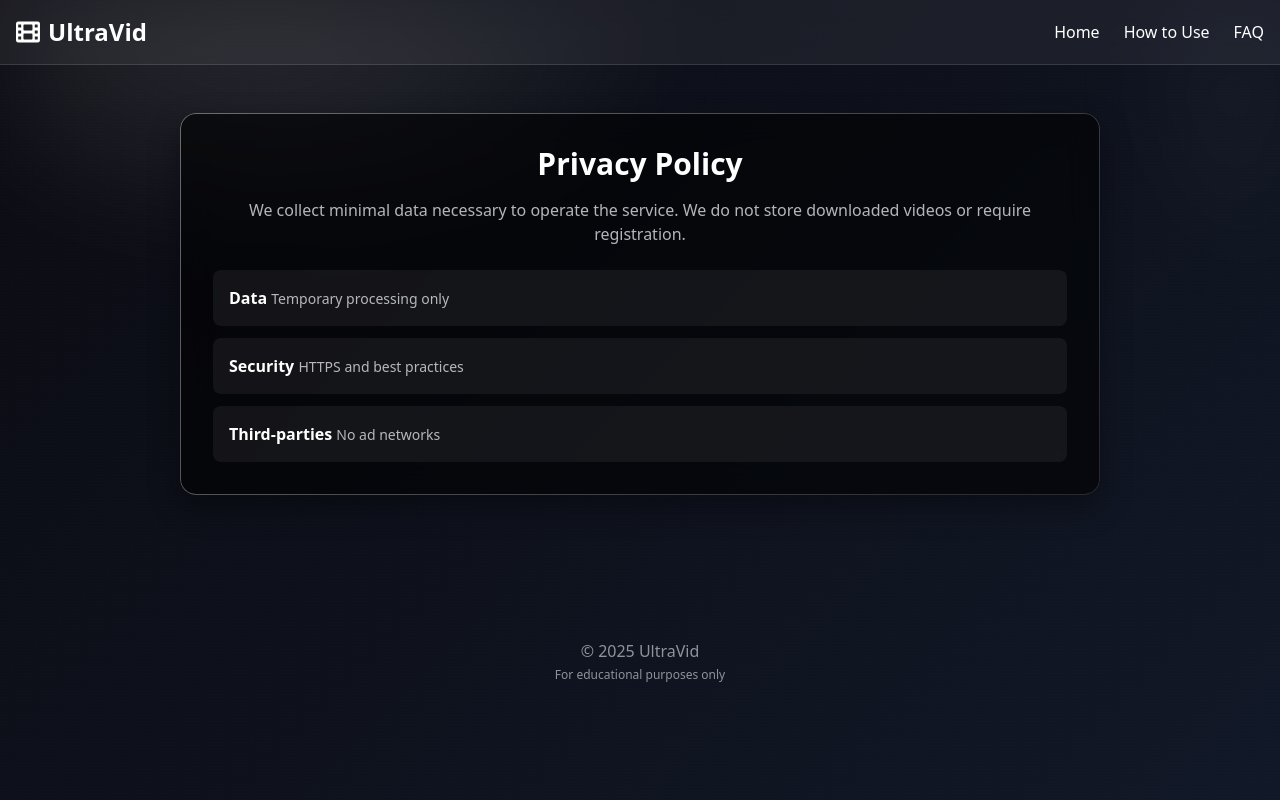
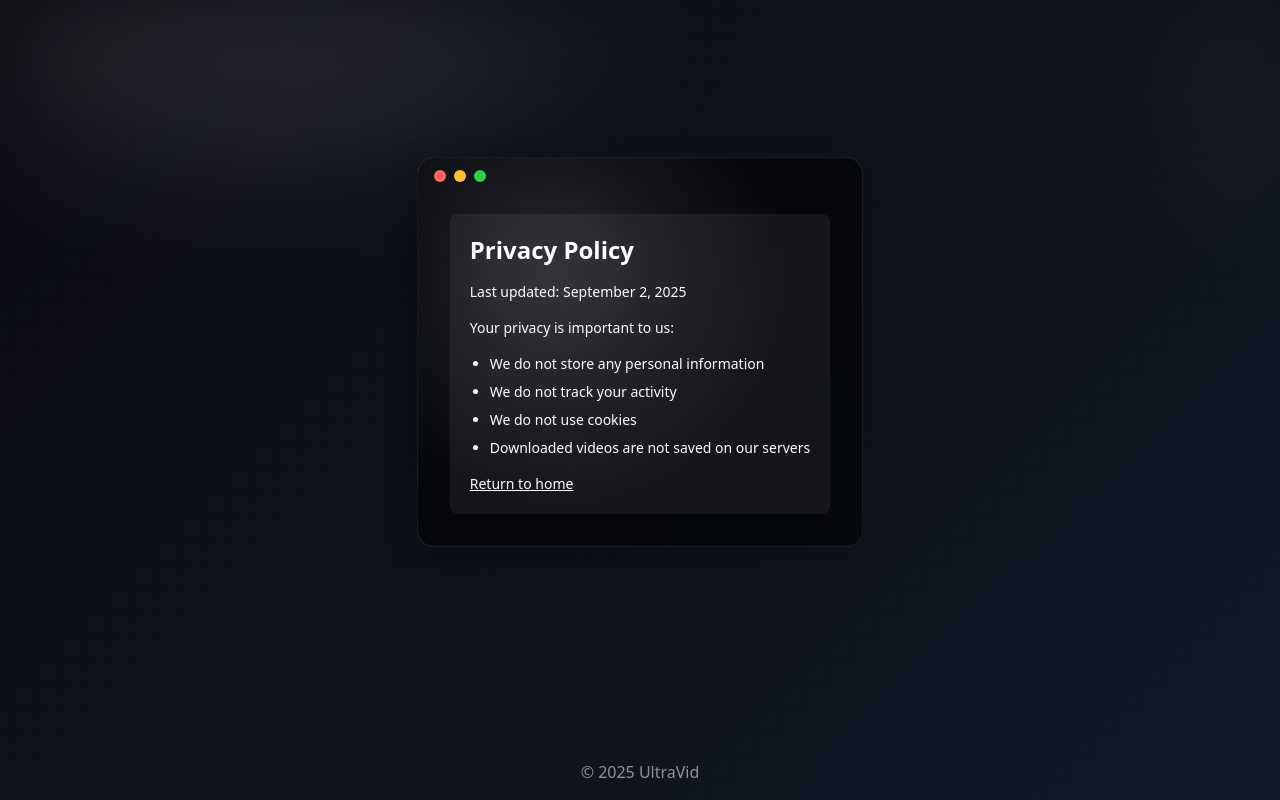
Before and after one commit to EvanGruhlkey/UltraVid-2.0, a Flask app: page /privacy-policy in a window 1280 px wide. Run offline with Flask 3, Linux system fonts and the light colour scheme; some libraries are stand-ins or nearby versions.

Commit message:
privacy/terms

```diff
--- a/templates/index.html
+++ b/templates/index.html
@@ -25,7 +25,7 @@
                 <span class="w-3 h-3 rounded-full" style="background:#ff5f56"></span>
                 <span class="w-3 h-3 rounded-full" style="background:#ffbd2e"></span>
                 <span class="w-3 h-3 rounded-full" style="background:#27c93f"></span>
-                <div class="flex-1 text-center text-xs tracking-wider muted">UltraVid terminal</div>
+                <!-- <div class="flex-1 flex justify-center items-center text-xs tracking-wider muted text-center">getultravid.com</div> -->
                 </div>
             <div class="px-6 py-6 md:px-8 md:py-8" style="--carousel-duration: 180s;">
                 <div class="glass-light rounded-lg p-4 md:p-5 w-full max-w-2xl mx-auto">
--- a/templates/privacy_policy.html
+++ b/templates/privacy_policy.html
@@ -3,47 +3,44 @@
 <head>
     <meta charset="UTF-8">
     <meta name="viewport" content="width=device-width, initial-scale=1.0">
-    <title>Privacy Policy - UltraVid</title>
+    <title>UltraVid - Privacy Policy</title>
     <link href="https://cdn.jsdelivr.net/npm/tailwindcss@2.2.19/dist/tailwind.min.css" rel="stylesheet">
-    <link rel="stylesheet" href="https://cdnjs.cloudflare.com/ajax/libs/font-awesome/6.0.0/css/all.min.css">
     <link href="/static/css/glass.css" rel="stylesheet">
 </head>
 <body class="min-h-screen">
-    <div class="bg-layer"></div>
+    <div class="bg-layer" id="cssBg"></div>
     <div class="noise-layer"></div>
-    <header class="nav-glass text-white">
-        <div class="container mx-auto px-4 py-4">
-            <div class="flex items-center justify-between">
-                <div class="flex items-center space-x-2">
-                    <i class="fas fa-film text-2xl"></i>
-                    <h1 class="text-2xl font-bold">UltraVid</h1>
+
+    <main class="min-h-screen flex items-center justify-center px-4 pb-24">
+        <div class="container-hero mx-auto glass stroke gloss p-0 md:p-0 text-white overflow-hidden" id="heroGlass">
+            <div class="flex items-center space-x-2 px-4 pt-3">
+                <span class="w-3 h-3 rounded-full" style="background:#ff5f56"></span>
+                <span class="w-3 h-3 rounded-full" style="background:#ffbd2e"></span>
+                <span class="w-3 h-3 rounded-full" style="background:#27c93f"></span>
+            </div>
+            <div class="px-6 py-6 md:px-8 md:py-8">
+                <div class="glass-light rounded-lg p-4 md:p-5 w-full max-w-2xl mx-auto">
+                    <h1 class="text-2xl font-bold mb-4">Privacy Policy</h1>
+                    <div class="space-y-4 text-sm">
+                        <p>Last updated: September 2, 2025</p>
+                        <p>Your privacy is important to us:</p>
+                        <ul class="list-disc pl-5 space-y-2">
+                            <li>We do not store any personal information</li>
+                            <li>We do not track your activity</li>
+                            <li>We do not use cookies</li>
+                            <li>Downloaded videos are not saved on our servers</li>
+                        </ul>
+                        <p><a href="/" class="underline hover:opacity-80">Return to home</a></p>
+                    </div>
                 </div>
-                <nav class="hidden md:flex items-center space-x-6">
-                    <a href="/" class="hover:text-gray-200">Home</a>
-                    <a href="/how-to-use" class="hover:text-gray-200">How to Use</a>
-                    <a href="/faq" class="hover:text-gray-200">FAQ</a>
-                </nav>
             </div>
-        </div>
-    </header>
-
-    <main class="container mx-auto px-4 py-12">
-        <div class="container-narrow mx-auto glass stroke p-8 text-white">
-            <h2 class="text-3xl font-bold mb-4 text-center">Privacy Policy</h2>
-            <p class="muted text-center mb-6">We collect minimal data necessary to operate the service. We do not store downloaded videos or require registration.</p>
-            <ul class="space-y-3">
-                <li class="glass-light p-4 rounded-lg"><span class="font-semibold">Data</span> <span class="muted text-sm">Temporary processing only</span></li>
-                <li class="glass-light p-4 rounded-lg"><span class="font-semibold">Security</span> <span class="muted text-sm">HTTPS and best practices</span></li>
-                <li class="glass-light p-4 rounded-lg"><span class="font-semibold">Third-parties</span> <span class="muted text-sm">No ad networks</span></li>
-            </ul>
         </div>
     </main>
 
-    <footer class="mt-16 w-full footer-min">
-        <div class="w-full px-4 py-8">
+    <footer class="w-full footer-min fixed left-0 right-0 bottom-0" style="z-index:10; background: transparent; border: 0">
+        <div class="w-full px-4 py-4">
             <div class="max-w-6xl mx-auto text-center">
                 <p>© 2025 UltraVid</p>
-                <p class="text-xs mt-1">For educational purposes only</p>
             </div>
         </div>
     </footer>
```
Also changed, not shown: templates/terms_of_service.html (+26 -28 lines).
